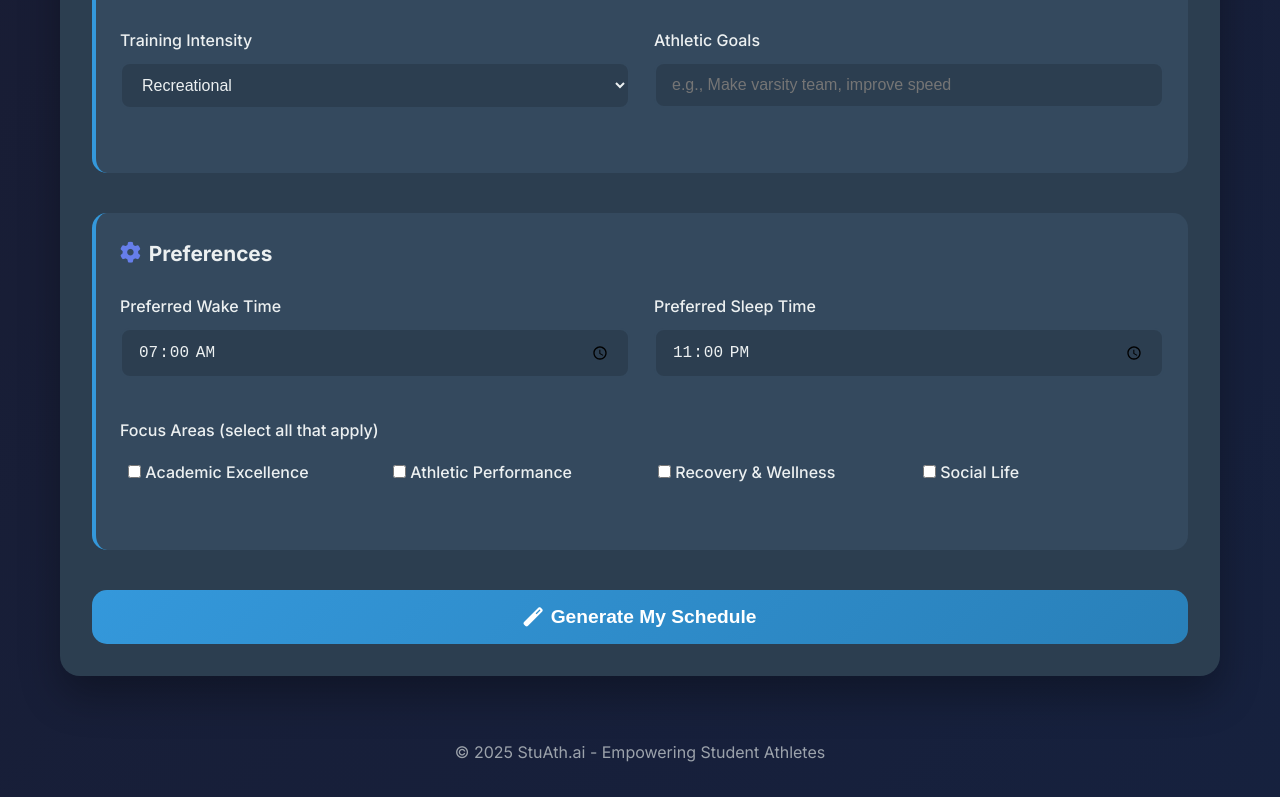
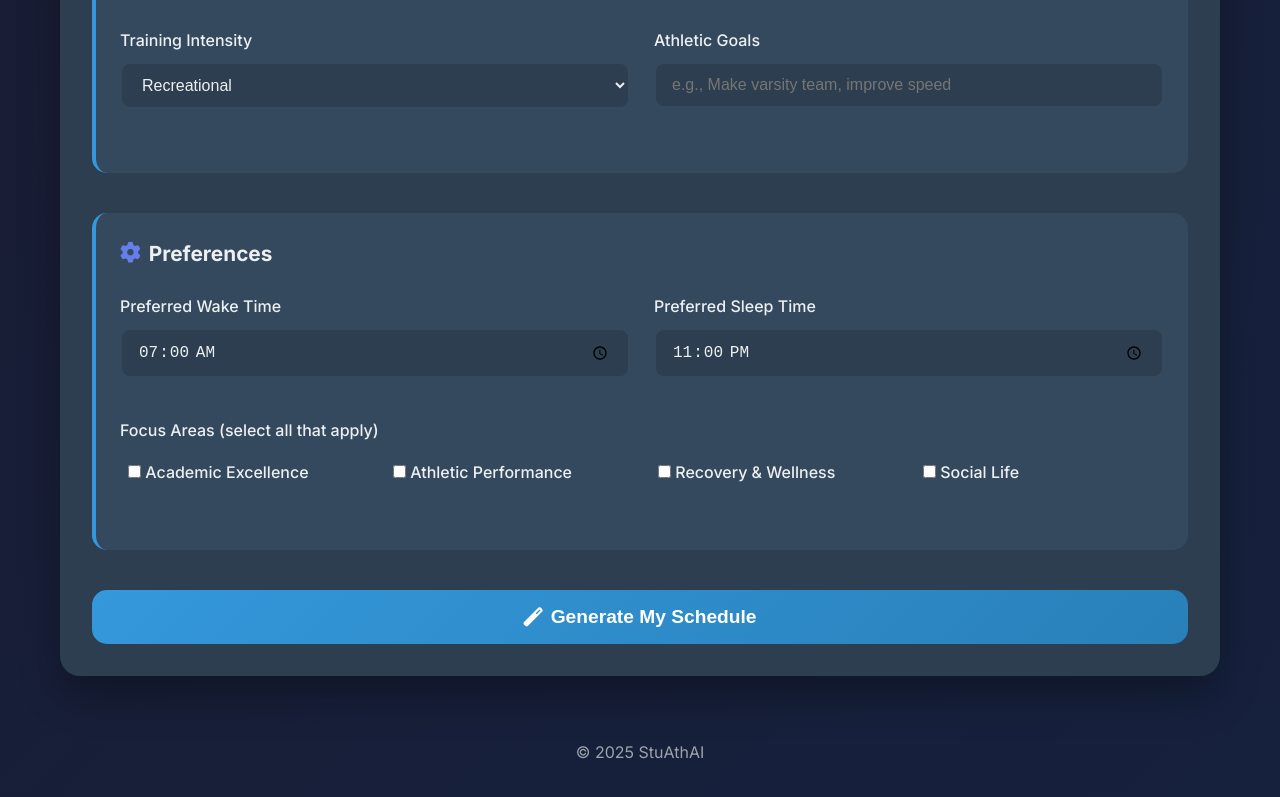
Before and after one commit to ColinLiu811/stuathaiweb, a website: page index.html in a window 1280 px wide. Shown: the part 1457-2254 px from the top of the page. Drawn offline with Linux system fonts and the light colour scheme.

Commit message:
edited copyright statement

```diff
--- a/index.html
+++ b/index.html
@@ -202,7 +202,7 @@
 
         <!-- Footer -->
         <footer class="footer">
-            <p>&copy; 2025 StuAth.ai - Empowering Student Athletes</p>
+            <p>&copy; 2025 StuAthAI</p>
         </footer>
     </div>
 
```
Also changed, not shown: 1 other file.
